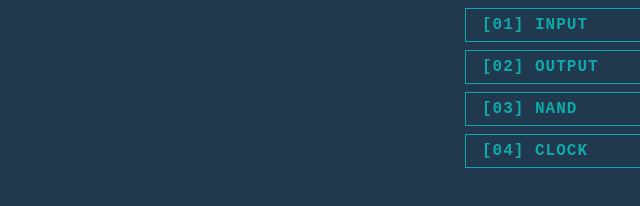
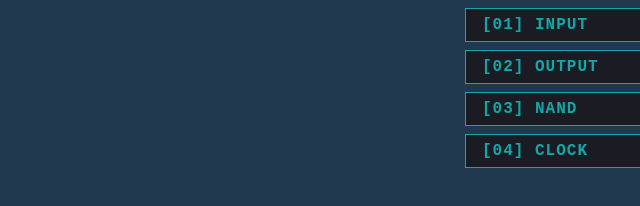
Before and after one commit to tomatosource/nand, a website with bundled scripts: page index.html in a window 1280 px wide. Shown: the whole page, without its empty margins (640-1280 px from the left). Built offline with nearby package versions, Linux system fonts and the light colour scheme.

Commit message:
updated sidebar and readme todos

```diff
--- a/styles.css
+++ b/styles.css
@@ -38,7 +38,7 @@ html {
 
 .barItem {
   align-items: center;
-  background: #20394e;
+  background: #1b1c23;
   border: 1px solid #10a9a9;
   border-right: none;
   color: #10a9a9;
```
Also changed, not shown: readme.md.
